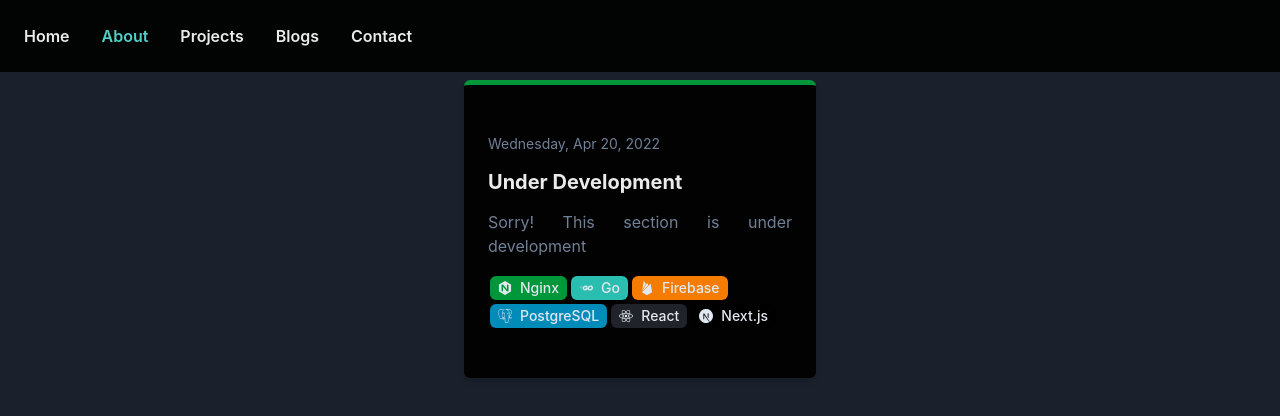
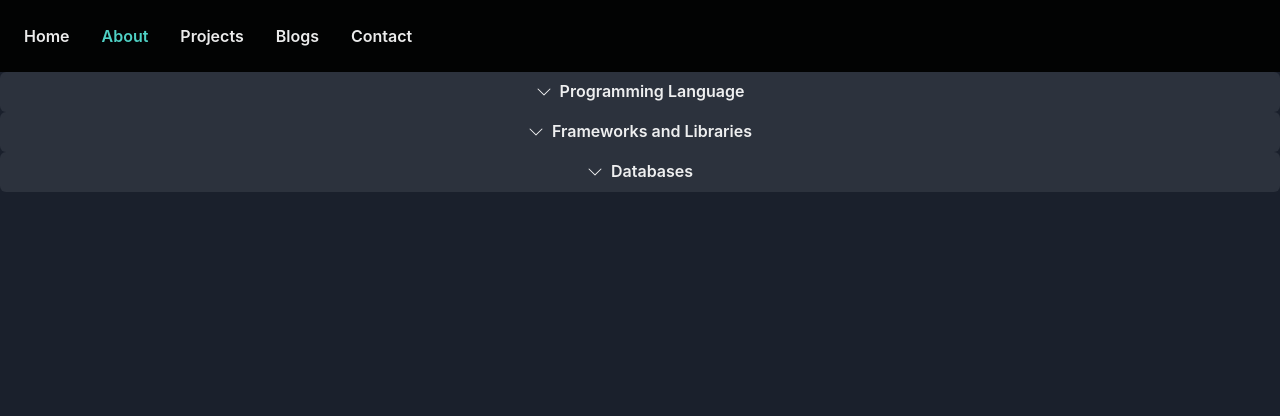
Before and after one commit to hokkyss/Portfolio, a Next.js app: page /about in a window 1280 px wide. Shown: the top 416 px of the page. Built offline with nearby package versions, Linux system fonts and the light colour scheme.

Commit message:
add spin animation for about

```diff
--- a/elements/Card/Card.tsx
+++ b/elements/Card/Card.tsx
@@ -3,7 +3,6 @@ import { LinkBox, BoxProps, forwardRef } from '@chakra-ui/react'
 export const Card = forwardRef<BoxProps, 'div'>(function Card(props, ref) {
 	return (
 		<LinkBox
-			{...props}
 			ref={ref}
 			rounded="md"
 			shadow="md"
@@ -13,7 +12,9 @@ export const Card = forwardRef<BoxProps, 'div'>(function Card(props, ref) {
 			transitionDelay="0s"
 			transitionDuration="0.15s"
 			transitionTimingFunction="linear"
+			// width="sm"
 			style={{ width: '22rem' }}
+			{...props}
 		/>
 	)
 })
--- a/elements/Collapse/Collapse.tsx
+++ b/elements/Collapse/Collapse.tsx
@@ -1,14 +1,26 @@
 import * as React from 'react'
 import {
-	Box,
+	Button,
 	Collapse as ChakraCollapse,
+	Icon,
+	keyframes,
 	useDisclosure,
 } from '@chakra-ui/react'
+import { BsChevronDown, BsChevronUp } from 'react-icons/bs'
+
+import { Card } from '~/elements'
 
 type CollapseProps = {
 	title: string
 	children: React.ReactNode
 }
+
+const spin = keyframes`
+  0% { transform: rotate(180deg); }
+	50% { transform: rotate(270deg); }
+  100% { transform: rotate(360deg); }
+`
+const spinAnimation = `${spin} 0.25s ease-in-out 1`
 
 export const Collapse = React.memo(function Collapse(props: CollapseProps) {
 	const { title, children } = props
@@ -16,11 +28,35 @@ export const Collapse = React.memo(function Collapse(props: CollapseProps) {
 
 	return (
 		<React.Fragment>
-			<Box as="button" onClick={onToggle}>
+			<Button
+				as="div"
+				onClick={onToggle}
+				py="2"
+				px="2"
+				// backgroundColor="teal.200"
+				width="full"
+				style={{}}
+				leftIcon={
+					<Icon
+						as={isOpen ? BsChevronUp : BsChevronDown}
+						animation={spinAnimation}
+						transitionTimingFunction="linear"
+						transitionDuration="1"
+					/>
+				}
+			>
 				{title}
-			</Box>
+			</Button>
 			<ChakraCollapse in={isOpen} animateOpacity>
-				{children}
+				<Card
+					px="2"
+					py="2"
+					width="full"
+					backgroundColor="blackAlpha.500"
+					style={{}}
+				>
+					{children}
+				</Card>
 			</ChakraCollapse>
 		</React.Fragment>
 	)
--- a/layouts/Header/Header.tsx
+++ b/layouts/Header/Header.tsx
@@ -15,7 +15,6 @@ import * as React from 'react'
 
 import { paths } from '~/constants/paths'
 import { useDrawer } from '~/hooks'
-import { SocialMedia } from '~/layouts'
 
 const navHeight = '72px'
 
@@ -56,7 +55,6 @@ export const Header = React.memo(function Header({ children }) {
 						))}
 					</HStack>
 					<Spacer />
-					{/* <SocialMedia /> */}
 				</Flex>
 			)}
 			<Box height={drawer ? '100vh' : `calc(100vh - ${navHeight})`}>
--- a/pages/about.tsx
+++ b/pages/about.tsx
@@ -5,15 +5,64 @@ import Head from 'next/head'
 import { Collapse, Loading, Tag } from '~/elements'
 import { UnderDevelopment } from '~/modules'
 
+const skills: {
+	databases: TagType[]
+	frameworks: TagType[]
+	languages: TagType[]
+} = {
+	databases: ['mysql', 'postgresql', 'mariadb'],
+	frameworks: [
+		'react',
+		'express',
+		'nodejs',
+		'flask',
+		'django',
+		'firebase',
+		'nextjs',
+		'prisma',
+		'flutter',
+		'tailwindcss',
+		'chakra',
+	],
+	languages: [
+		'c++',
+		'c',
+		'c#',
+		'java',
+		'javascript',
+		'typescript',
+		'python',
+		'dart',
+		'php',
+		'go',
+	],
+}
+
 const Skills: NextPage = () => {
-	return <UnderDevelopment />
-
 	return (
 		<React.Fragment>
 			<Head>
 				<title>About · hokkyss</title>
-				<meta name="description" content="Generated by create next app" />
+				<meta
+					name="description"
+					content="An undergraduate student full of enthusiasm and motivation with problem solving capabilities. Very excited to learn something new. Always fulfilling all responsibilities heartfully. Currently a penultimate Informatics/Computer Science student in Bandung Institute of Technology. Pursuing career as a software engineer. Used quite lot of tech stacks."
+				/>
 			</Head>
+			<Collapse title="Programming Language">
+				{skills.languages.map((l) => (
+					<Tag key={l} tag={l} />
+				))}
+			</Collapse>
+			<Collapse title="Frameworks and Libraries">
+				{skills.frameworks.map((f) => (
+					<Tag key={f} tag={f} />
+				))}
+			</Collapse>
+			<Collapse title="Databases">
+				{skills.databases.map((d) => (
+					<Tag key={d} tag={d} />
+				))}
+			</Collapse>
 		</React.Fragment>
 	)
 }
--- a/pages/index.tsx
+++ b/pages/index.tsx
@@ -76,7 +76,7 @@ const Home: NextPage = () => {
 				<title>hokkyss · Hokki Suwanda</title>
 				<meta
 					name="description"
-					content="I'm Hokki Suwanda, a fullstack software engineer. I am an informatics penultimate student in Bandung Institute of Technology."
+					content="I'm Hokki Suwanda, a fullstack software engineer. I am an informatics penultimate student in Bandung Institute of Technology. An undergraduate student full of enthusiasm and motivation with problem solving capabilities. Very excited to learn something new. Always fulfilling all responsibilities heartfully. Currently a penultimate Informatics/Computer Science student in Bandung Institute of Technology. Pursuing career as a software engineer. Used quite lot of tech stacks."
 				/>
 			</Head>
 			<Center
```
Also changed, not shown: package.json (+4 -4 lines).
